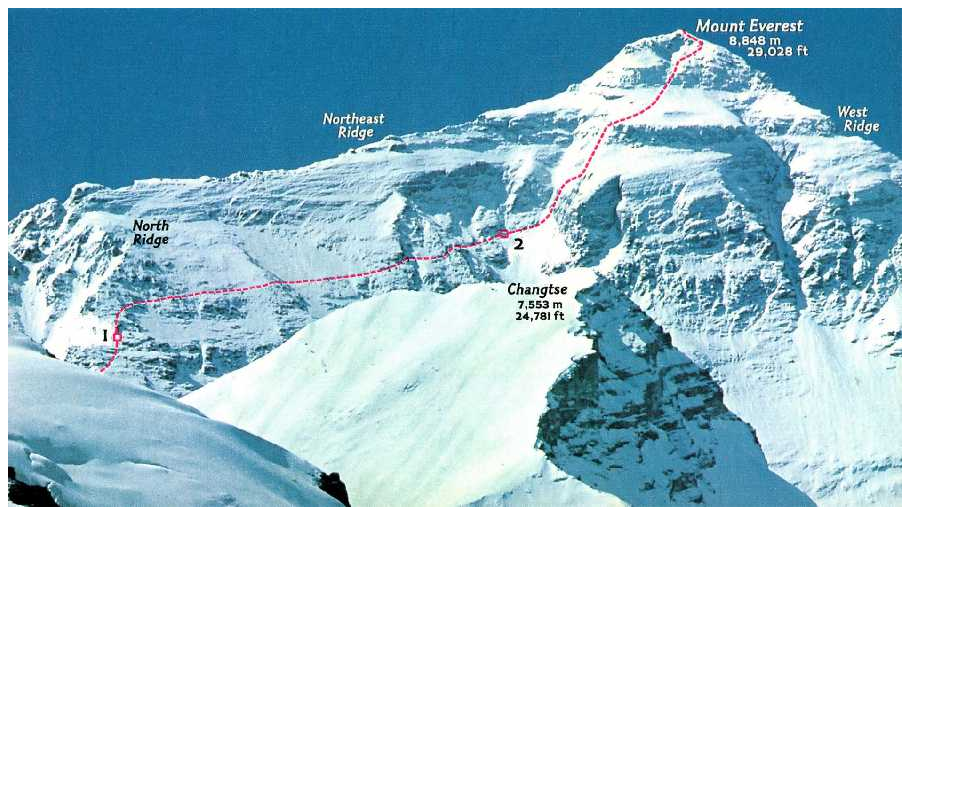
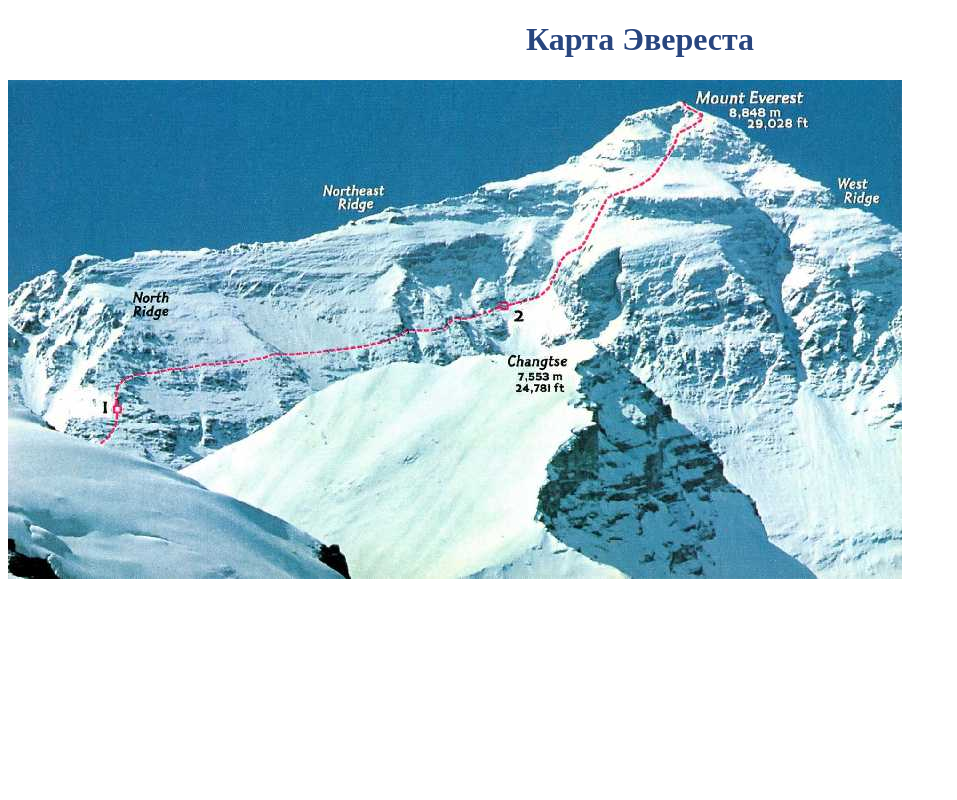
Before and after one commit to AniskovAlek/AniskovAlek.github.io, a plain HTML site: page karta.html in a window 1280 px wide. Shown: the top 800 px of the page, without its empty margins (0-957 px from the left). Drawn offline with Linux system fonts and the light colour scheme.

Commit message:
Update karta.html

```diff
--- a/karta.html
+++ b/karta.html
@@ -15,6 +15,7 @@
 	  background: url(background.jpg) center fixed no-repeat;
 	  }
   </style>
+	<h1 align="center">Карта Эвереста</h1>
   <img src="karta.jpeg" usemap="#karta" align="middle">
   <map name="karta">
     <area shape="rect" coords="90,320,120,335" href="#1">
```
